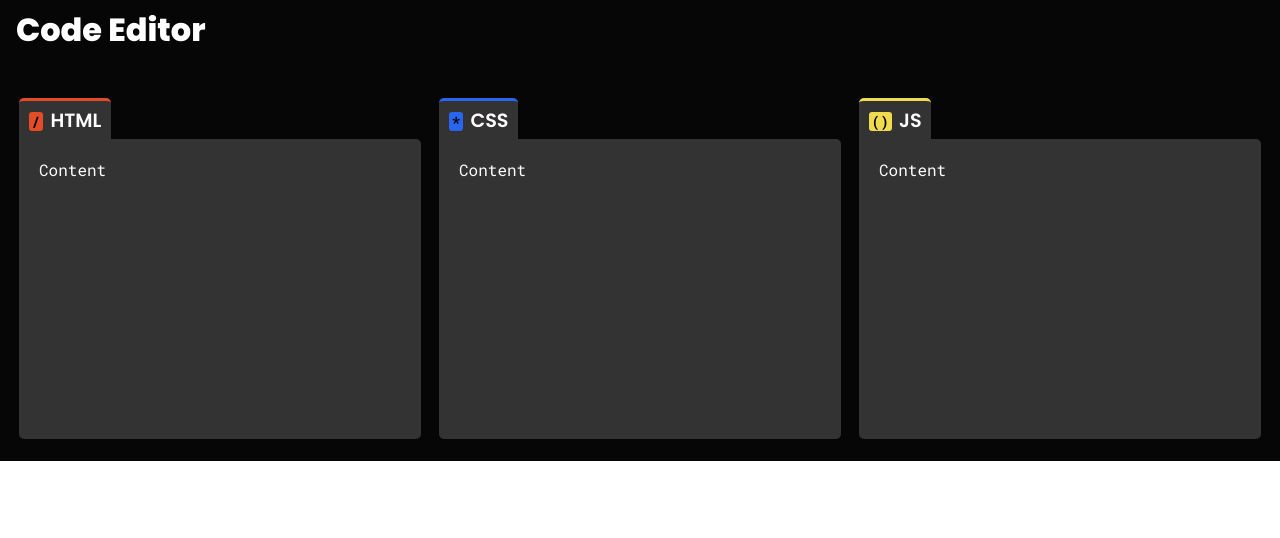
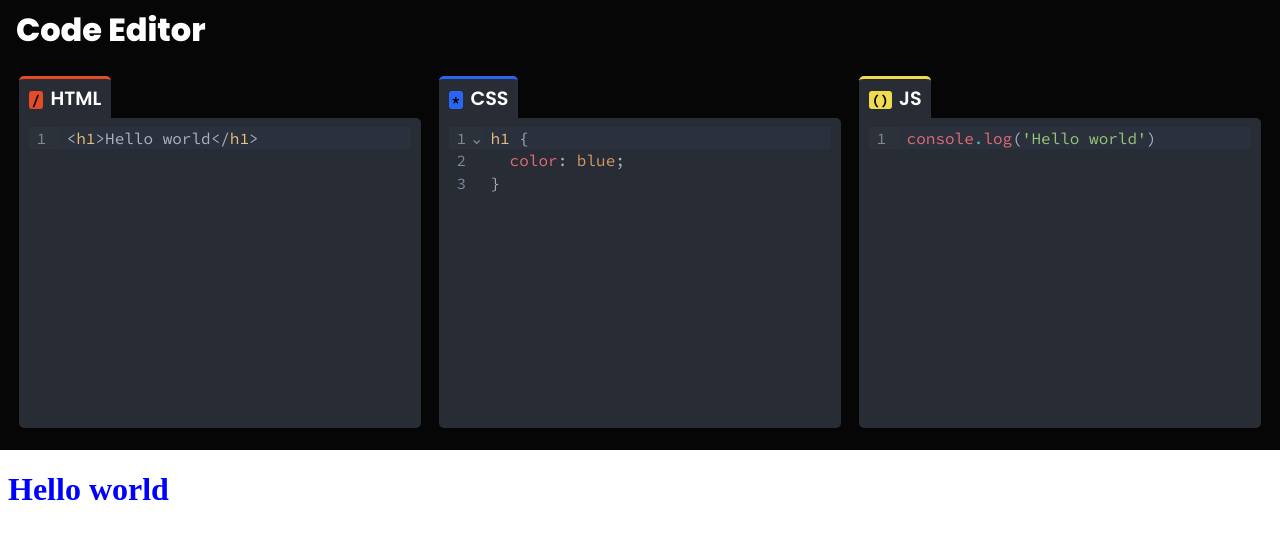
Before and after one commit to MunozCesarCM/Live-Code-Editor, a React (Vite) app: page / in a window 1280 px wide. Shown: the top 538 px of the page. Built offline with nearby package versions, Linux system fonts and the light colour scheme.

Commit message:
Linked editors to iframe

```diff
--- a/src/App.jsx
+++ b/src/App.jsx
@@ -1,13 +1,42 @@
+import { useState } from 'react';
 import Header from './components/Header';
 import Code from './components/code/Code';
+import { codeHTML, codeCSS, codeJS } from './constants/defaultCode';
 
 const App = () => {
+  const [html, setHtml] = useState(codeHTML);
+  const [css, setCss] = useState(codeCSS);
+  const [js, setJs] = useState(codeJS);
+
+  const srcDoc = `
+    <html>
+      <body>${html}</body>
+      <style>${css}</style>
+      <script>${js}</script>
+    </html>
+  `;
+
   return (
-    <>
+    <div className='editor-container'>
       <Header />
-      <Code />
-    </>
-  )
-}
+      <Code
+        html={html}
+        setHtml={setHtml}
+        css={css}
+        setCss={setCss}
+        js={js}
+        setJs={setJs}
+      />
+      <div style={{ flex: 1, position: 'relative' }}>
+        <iframe
+          srcDoc={srcDoc}
+          title='output'
+          sandbox='allow-scripts'
+          frameBorder='0'
+        />
+      </div>
+    </div>
+  );
+};
 
 export default App;
--- a/src/components/code/Code.jsx
+++ b/src/components/code/Code.jsx
@@ -1,11 +1,11 @@
 import Editor from './Editor';
 
-const Code = () => {
+const Code = ({html, css, js, setHtml, setCss, setJs}) => {
   return (
     <main>
-      <Editor title='HTML' icon='/'/>
-      <Editor title='CSS' icon='*'/>
-      <Editor title='JS' icon='()'/>
+      <Editor title='HTML' icon='/' code={html} setCode={setHtml}/ >
+      <Editor title='CSS' icon='*' code={css} setCode={setCss} />
+      <Editor title='JS' icon='()' code={js} setCode={setJs} />
     </main>
   )
 }
--- a/src/components/code/Editor.jsx
+++ b/src/components/code/Editor.jsx
@@ -1,4 +1,20 @@
-const Editor = ({title, icon}) => {
+import React from 'react';
+import CodeMirror from '@uiw/react-codemirror';
+import { html } from '@codemirror/lang-html';
+import { css } from '@codemirror/lang-css';
+import { javascript } from '@codemirror/lang-javascript';
+
+const Editor = ({title, icon, code, setCode}) => {
+  const onChange = React.useCallback((value) => {
+    setCode(value);
+  }, []);
+
+  const languageColor = (language) => {
+    if (language === 'HTML') return html();
+    if (language === 'CSS') return css();
+    return javascript();
+  }
+
   return (
     <div className='editor'>
       <div className='title'>
@@ -8,7 +24,13 @@ const Editor = ({title, icon}) => {
         </span>
       </div>
       <div className='content'>
-        Content
+        <CodeMirror
+          value={code}
+          height="37.5vh"
+          theme="dark"
+          extensions={languageColor(title)}
+          onChange={onChange}
+        />
       </div>
     </div>
   )
--- /dev/null
+++ b/src/constants/defaultCode.js
@@ -0,0 +1,10 @@
+export const codeHTML =
+  `<h1>Hello world</h1>`;
+
+export const codeCSS =
+  `h1 {
+  color: blue;
+}`;
+
+export const codeJS =
+  `console.log('Hello world')`;
--- a/src/index.scss
+++ b/src/index.scss
@@ -1,25 +1,56 @@
-@import url('https://fonts.googleapis.com/css2?family=Poppins:wght@100;200;300;400;500;600;700;800;900&family=Roboto+Mono:wght@400;700&display=swap');
+@import url('https://fonts.googleapis.com/css2?family=Poppins:wght@100;200;300;400;500;600;700;800;900&family=Source+Code+Pro:wght@400;700&display=swap');
 
 $color-background: #060606;
 $color-html: #e34c26;
 $color-css: #2965f1;
 $color-js: #F0DB4F;
 
+*::-webkit-scrollbar {
+  width: 6px;
+  height: 6px;
+}
+*::-webkit-scrollbar-track {
+  border-radius: 10px;
+  background: rgba(255,255,255,255.1);
+}
+*::-webkit-scrollbar-thumb{
+  border-radius: 10px;
+  background: rgba(0,0,0,0.4);
+}
+*::-webkit-scrollbar-thumb:hover{
+  background: rgba(0,0,0,0.6);
+}
+*::-webkit-scrollbar-thumb:active{
+  background: rgba(0,0,0,.9);
+}
+
 * {
+  font-family: 'Source Code Pro', monospace;
   margin: 0;
   padding: 0;
-  font-family: 'Poppins', sans-serif;
   box-sizing: border-box;
 }
 
 header {
   background-color: $color-background;
-  padding-bottom: 15px;
 
   h1 {
+    font-family: 'Poppins', sans-serif;
     color: white;
     font-weight: 800;
-    padding: 0.2em 0 0.2em 0.5em;
+    padding: 0.2em 0 0 0.5em;
+  }
+}
+
+.editor-container {
+  height: 100vh;
+  display: flex;
+  flex-direction: column;
+
+  iframe {
+    width: 100%;
+    height: 100%;
+    position: absolute;
   }
 }
 
@@ -38,7 +69,8 @@ main {
       display: flex;
 
       & > span {
-        background-color: #333333;
+        font-family: 'Poppins', sans-serif;
+        background-color: #282C34;
         color: white;
         padding: 0.25em 0.5em;
         font-size: 1.2em;
@@ -47,7 +79,7 @@ main {
         border-top-right-radius: 5px;
 
         span {
-          font-family: 'Roboto Mono', monospace;
+          font-family: 'Source Code Pro', monospace;
           font-size: 0.75em;
           padding: 0 3px;
           border-radius: 3px;
@@ -71,11 +103,8 @@ main {
     }
 
     .content {
-      font-family: 'Roboto Mono', monospace;
-      background-color: #333333;
-      color: white;
-      padding: 20px;
-      height: 37.5vh;
+      background-color: #282C34;
+      padding: 5px 10px;
       border-top-right-radius: 5px;
       border-bottom-left-radius: 5px;
       border-bottom-right-radius: 5px;
```
